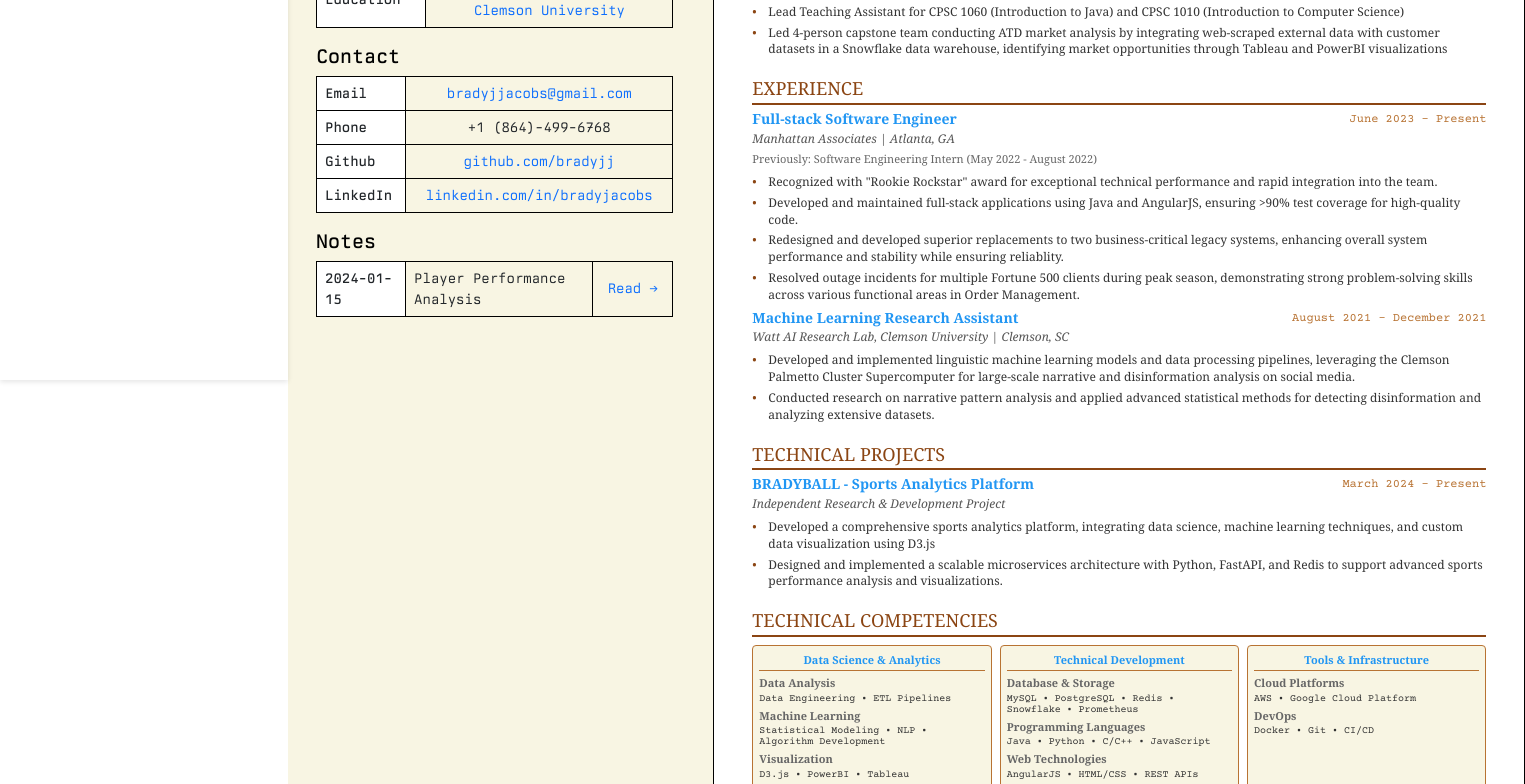
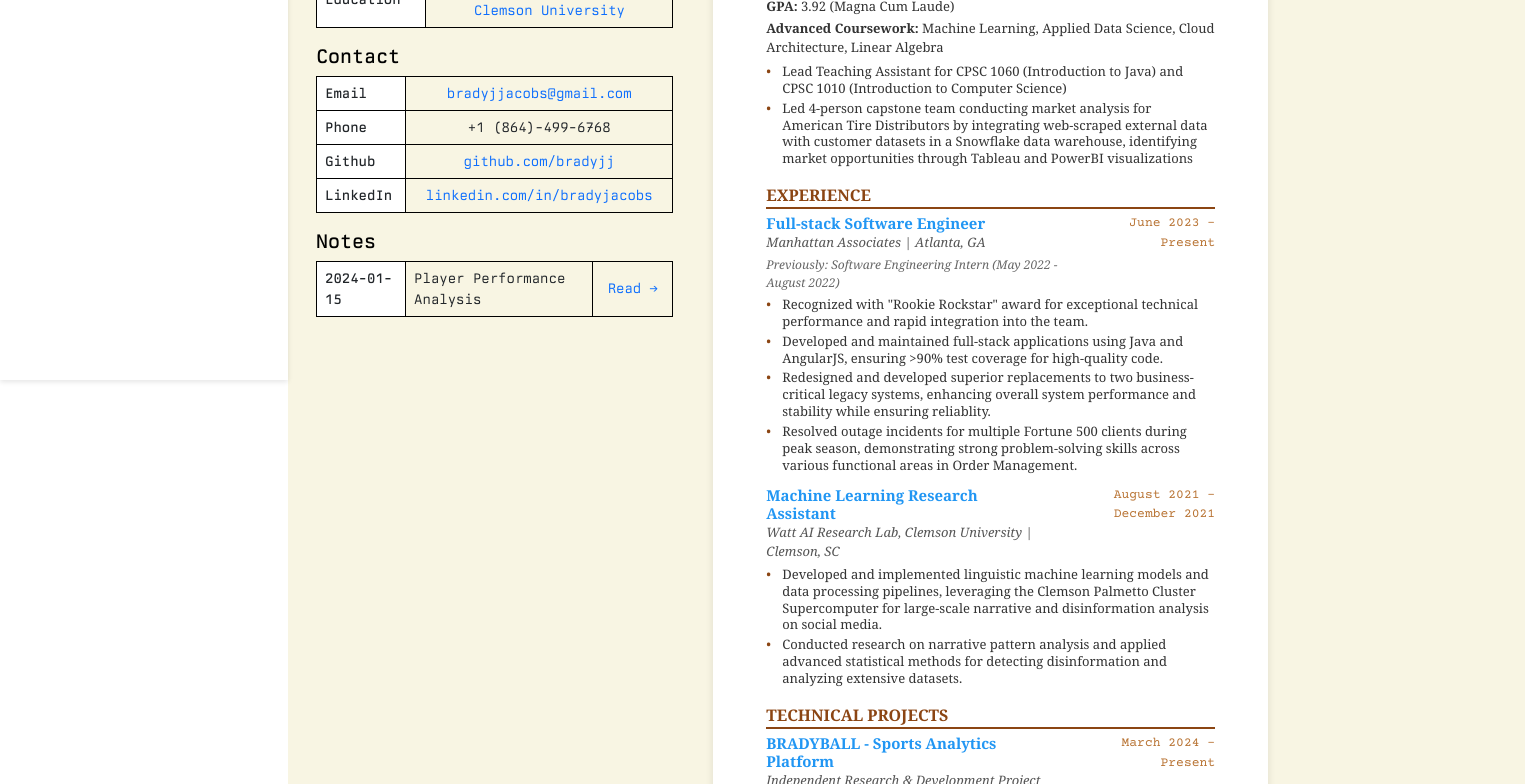
Before and after one commit to bradyjj/BRADYBALL-facade, an Angular app: page /about in a window 1280 px wide. Shown: the part 420-1204 px from the top of the page, 1525 px wide, since content can reach past the window. Built offline with nearby package versions, Linux system fonts and the light colour scheme; no server answers.

Commit message:
updated resume

```diff
--- a/src/app/BRADYBALL-about/components/resume/resume.component.html
+++ b/src/app/BRADYBALL-about/components/resume/resume.component.html
@@ -1,9 +1,12 @@
+<!-- Resume Actions -->
 <div class="resume-actions">
     <button class="btn btn-primary btn-sm mb-2" (click)="downloadPDF()">
       <i class="fas fa-download"></i> Download PDF
     </button>
   </div>
 
+  <!-- Resume Content -->
+  <div class="resume-container">
     <div class="vintage-resume" #resumeContent>
       <header>
         <h1>BRADY J. JACOBS</h1>
@@ -12,7 +15,7 @@
         </div>
       </header>
 
-    <section class="resume-section pt-1">
+      <section class="resume-section">
         <h2>EDUCATION</h2>
         <div class="content">
           <div class="flex-header">
@@ -44,13 +47,13 @@
 
       <section class="resume-section">
         <h2>EXPERIENCE</h2>
-        <div class="content" *ngFor="let job of experience">
-            <div class="flex-header">
+        <div class="content" *ngFor="let job of experience; let i = index">
+          <div class="flex-header" [ngClass]="{'experience-section-break': i > 0}">
             <div>
               <h3 class="title">{{job.title}}</h3>
               <div class="subtitle">{{job.company}} | {{job.location}}</div>
               <div *ngIf="job.previousRole" class="previous-position">
-                        Previously: Software Engineering Intern (May 2022 - August 2022)
+                Previously: {{job.previousRole}}
               </div>
             </div>
             <div class="date">{{job.date}}</div>
@@ -92,3 +95,4 @@
         </div>
       </section>
     </div>
+  </div>
--- a/src/app/BRADYBALL-about/components/resume/resume.component.scss
+++ b/src/app/BRADYBALL-about/components/resume/resume.component.scss
@@ -1,138 +1,181 @@
-$letter-width-px: 812; // 8.5in * 96dpi
-$letter-height-px: 1072; // 11in * 96dpi
-$page-margin: 38px; // 0.5in * 96dpi
+// Define A4 paper dimensions (in mm converted to px at 96 DPI)
+$a4-width: 210mm;
+$a4-height: 297mm;
+$page-margin: 14mm;
+
+:host {
+    display: block;
+}
+
+.resume-actions {
+    margin-bottom: 10px;
+    text-align: right;
+
+    button {
+        margin-left: 8px;
+    }
+}
+
+.resume-container {
+    display: flex;
+    justify-content: center;
+    width: 100%;
+    max-width: $a4-width;
+    margin: 0 auto;
+    padding: 0;
+}
 
 .vintage-resume {
-    width: #{$letter-width-px}px;
-    height: #{$letter-height-px}px;
+    width: $a4-width;
+    min-height: $a4-height;
     padding: $page-margin;
+    padding-top: 10mm;
+    /* Reduced top padding */
     background-color: white;
     color: #333;
     font-family: Georgia, serif;
     box-sizing: border-box;
-    border: 1px solid black;
+    border: none;
     display: flex;
     flex-direction: column;
     gap: 6px;
+    box-shadow: 0 4px 8px rgba(0, 0, 0, 0.1);
 }
 
+// Header section
 header {
     text-align: center;
-    margin-bottom: 12px;
+    margin-bottom: 14px;
     border-bottom: 2px solid #8B4513;
-    padding-bottom: 12px;
+    padding-bottom: 10px;
+
+    h1 {
+        color: #8B4513;
+        margin: 0 0 4px 0;
+        font-size: 28px;
+        line-height: 1.1;
     }
 
-header h1 {
-    color: #8B4513;
-    margin: 0 0 6px 0;
-    font-size: 24px;
-}
-
-header .contact-info {
+    .contact-info {
         font-size: 12px;
-    font-family: var(--font-courier-prime);
+        font-family: var(--font-courier-prime, 'Courier New', monospace);
         color: #555;
         display: flex;
         justify-content: center;
         gap: 12px;
     }
-
-.resume-section {
-    margin-bottom: 8px;
 }
 
-.resume-section h2 {
+// Section styling
+.resume-section {
+    margin-bottom: 9px;
+
+    &:last-child {
+        margin-bottom: 0;
+    }
+
+    h2 {
         color: #8B4513;
         border-bottom: 2px solid #8B4513;
-    margin: 0 0 6px 0;
-    padding-bottom: 3px;
-    font-size: 18px;
+        margin: 0 0 5px 0;
+        padding-bottom: 2px;
+        font-size: 16px;
+        font-weight: bold;
+    }
 }
 
+.content {
+    margin-bottom: 12px;
+
+    &:last-child {
+        margin-bottom: 0;
+    }
+}
+
+// Flex headers for sections with date alignment
 .flex-header {
     display: flex;
     justify-content: space-between;
     align-items: flex-start;
-    margin-bottom: 5px;
-}
+    margin-bottom: 4px;
 
-.flex-header h3 {
+    h3 {
         margin: 0;
         color: #2196F3;
         font-weight: bold;
-    font-size: 14px;
+        font-size: 15px;
     }
 
-.flex-header .subtitle {
+    .subtitle {
         font-style: italic;
         color: #555;
-    font-size: 12px;
-    margin-top: 2px;
+        font-size: 13px;
+        margin-top: 1px;
     }
 
-.dates-column {
-    text-align: right;
-    min-width: 180px;
-}
-
-.previous-position {
-    color: #666;
-    font-size: 11px;
-    margin-top: 3px;
-    margin-bottom: 1px;
-}
-
-.flex-header .date {
+    .date {
         color: #b87333;
-    font-size: 12px;
-    font-family: var(--font-courier-prime);
+        font-size: 13px;
+        font-family: var(--font-courier-prime, 'Courier New', monospace);
         min-width: 140px;
         text-align: right;
     }
+}
 
+.experience-section-break {
+    margin-top: 10px;
+}
+
+// Previous position styling
+.previous-position {
+    color: #666;
+    font-size: 12px;
+    margin-top: 3px;
+    font-style: italic;
+}
+
+// List styling
 ul {
-    margin: 6px 0;
+    margin: 4px 0;
     padding-left: 16px;
     list-style-type: none;
+
+    li {
+        margin-bottom: 3px;
+        font-size: 13px;
+        line-height: 1.3;
+        position: relative;
+
+        &:last-child {
+            margin-bottom: 0;
         }
 
-ul li {
-    margin-bottom: 4px;
-    font-size: 12px;
-    line-height: 1.4;
-    position: relative;
-}
-
-ul li:before {
+        &:before {
             content: "•";
             color: #8B4513;
             position: absolute;
             left: -16px;
         }
-
-.details {
-    margin-bottom: 6px;
-    font-size: 12px;
+    }
 }
 
-.details .gpa,
-.details .coursework {
-    margin-bottom: 3px;
+// Details section styling
+.details {
+    margin-bottom: 5px;
+    font-size: 13px;
+
+    .gpa,
+    .coursework {
+        margin-bottom: 2px;
+    }
 }
 
-.previous-role {
-    font-style: italic;
-    color: #666;
-    font-size: 12px;
-    margin-bottom: 6px;
-}
-
+// Skills grid
 .skills-grid {
     display: grid;
     grid-template-columns: repeat(3, 1fr);
     gap: 8px;
-    margin-top: 8px;
+    margin-top: 6px;
 }
 
 .skill-card {
@@ -140,61 +183,73 @@
     padding: 6px;
     border-radius: 4px;
     background-color: #f8f5e3;
-}
 
-.skill-card .skill-header {
+    .skill-header {
         font-weight: bold;
         color: #2196F3;
         margin-bottom: 4px;
         padding-bottom: 2px;
         border-bottom: 1px solid #b87333;
         text-align: center;
-    font-size: 11px;
+        font-size: 13px;
     }
 
-.skill-card .skill-category {
+    .skill-category {
         margin-bottom: 4px;
+
+        &:last-child {
+            margin-bottom: 0;
+        }
     }
 
-.skill-card .category-name {
+    .category-name {
         font-weight: bold;
         font-size: 11px;
         color: #666;
         margin-bottom: 1px;
     }
 
-.skill-card .skills-list {
-    font-size: 10px;
-    line-height: 1.1;
+    .skills-list {
+        font-size: 11px;
+        line-height: 1.2;
         color: #333;
-    font-family: var(--font-courier-prime);
+        font-family: var(--font-courier-prime, 'Courier New', monospace);
+    }
 }
 
-@page {
-    margin: 0;
-    padding: 0;
+// PDF export specific styles
+.pdf-export {
+    // Ensure colors are preserved
+    -webkit-print-color-adjust: exact !important;
+    print-color-adjust: exact !important;
+
+    // Keep clean for the PDF export
+    box-shadow: none !important;
+    border: none !important;
 }
 
+// Print media styles
 @media print {
     :host {
+        background: none;
         display: block;
-        background: none;
-        min-height: auto;
+        height: auto;
     }
 
-    body {
-        margin: 0 !important;
-        padding: 0 !important;
-        background: none !important;
+    .resume-actions {
+        display: none !important;
+    }
+
+    .resume-container {
+        max-width: 100%;
     }
 
     .vintage-resume {
-        margin: 0 auto !important;
-        box-shadow: none !important;
-    }
-
-    .download-section {
-        display: none !important;
+        border: none;
+        box-shadow: none;
+        margin: 0;
+        padding: $page-margin;
+        padding-top: 10mm;
     }
 
     * {
@@ -203,7 +258,7 @@
     }
 
     @page {
-        size: letter;
+        size: A4;
         margin: 0;
     }
 }
--- a/src/app/BRADYBALL-about/components/resume/resume.component.ts
+++ b/src/app/BRADYBALL-about/components/resume/resume.component.ts
@@ -1,6 +1,6 @@
 import { Component, ViewChild, ElementRef } from '@angular/core';
+import { jsPDF } from 'jspdf';
 import html2canvas from 'html2canvas';
-import jsPDF from 'jspdf';
 
 @Component({
   selector: 'resume',
@@ -26,12 +26,12 @@
     honors: 'Magna Cum Laude',
     highlights: [
       'Lead Teaching Assistant for CPSC 1060 (Introduction to Java) and CPSC 1010 (Introduction to Computer Science)',
-            'Led 4-person capstone team conducting ATD market analysis by integrating web-scraped external data with customer datasets in a Snowflake data warehouse, identifying market opportunities through Tableau and PowerBI visualizations'
+      'Led 4-person capstone team conducting market analysis for American Tire Distributors by integrating web-scraped external data with customer datasets in a Snowflake data warehouse, identifying market opportunities through Tableau and PowerBI visualizations'
     ],
     coursework: [
-            'Advanced Machine Learning',
+      'Machine Learning',
       'Applied Data Science',
-            'Cloud Computing Architecture',
+      'Cloud Architecture',
       'Linear Algebra',
     ]
   };
@@ -89,102 +89,46 @@
     }
   };
 
-    async printPDF() {
-        // Store original styles
-        const originalOverflow = document.body.style.overflow;
-        const originalBodyHeight = document.body.style.height;
-        const originalContentHeight = this.resumeContent.nativeElement.style.height;
+  async downloadPDF() {
+    const element = this.resumeContent.nativeElement;
+
+    // Set PDF export class
+    element.classList.add('pdf-export');
 
     try {
-            // Set fixed dimensions to force single page
-            document.body.style.overflow = 'hidden';
-            document.body.style.height = '11in';
-            this.resumeContent.nativeElement.style.height = '11in';
-
-            // Add print-specific class
-            this.resumeContent.nativeElement.classList.add('printing');
-
-            // Print
-            window.print();
-
-        } finally {
-            // Restore all original styles
-            document.body.style.overflow = originalOverflow;
-            document.body.style.height = originalBodyHeight;
-            this.resumeContent.nativeElement.style.height = originalContentHeight;
-            this.resumeContent.nativeElement.classList.remove('printing');
-        }
-    }
-
-    async downloadPDF() {
-        // Add a loading indicator or spinner here if desired
-        const resumeElement = this.resumeContent.nativeElement;
-
-        // Store original styles
-        const originalWidth = resumeElement.style.width;
-        const originalHeight = resumeElement.style.height;
-
-        try {
-            // Optional: Add print-specific CSS class for better PDF rendering
-            resumeElement.classList.add('for-pdf-export');
-
-            // Set specific width for better quality (letter size paper)
-            resumeElement.style.width = '8.5in';
-
-            // Create canvas from the DOM element
-            const canvas = await html2canvas(resumeElement, {
-                scale: 2, // Higher scale for better quality
+      // Use higher scale for better quality
+      const canvas = await html2canvas(element, {
+        scale: 2,
         useCORS: true,
         logging: false,
-                allowTaint: true,
-                backgroundColor: '#ffffff'
+        backgroundColor: '#FFFFFF',
+        // Match exact dimensions
+        width: element.offsetWidth,
+        height: element.offsetHeight
       });
 
-            // Calculate the height of the PDF based on the canvas ratio
-            const imgWidth = 210; // A4 width in mm (8.27 inches)
-            const pageHeight = 297; // A4 height in mm (11.69 inches)
+      // Create PDF with proper A4 dimensions
+      const pdf = new jsPDF({
+        orientation: 'portrait',
+        unit: 'mm',
+        format: 'a4'
+      });
+
+      // Calculate the width and height ratios to maintain aspect ratio
+      const imgWidth = 210; // A4 width in mm
       const imgHeight = (canvas.height * imgWidth) / canvas.width;
 
-            // Initialize PDF with A4 dimensions
-            const pdf = new jsPDF('p', 'mm', 'a4');
-            let position = 0;
-
-            // Add image to PDF (with potential multi-page support)
+      // Add the image to fill the page width
       const imgData = canvas.toDataURL('image/png');
-
-            // If resume fits on one page
-            if (imgHeight < pageHeight) {
       pdf.addImage(imgData, 'PNG', 0, 0, imgWidth, imgHeight);
-            } else {
-                // For multi-page support if needed
-                let heightLeft = imgHeight;
-                let currentPosition = 0;
-
-                // Add first page
-                pdf.addImage(imgData, 'PNG', 0, currentPosition, imgWidth, imgHeight);
-                heightLeft -= pageHeight;
-
-                // Add subsequent pages if content is longer
-                while (heightLeft > 0) {
-                    currentPosition = -pageHeight * (position + 1);
-                    pdf.addPage();
-                    pdf.addImage(imgData, 'PNG', 0, currentPosition, imgWidth, imgHeight);
-                    heightLeft -= pageHeight;
-                    position++;
-                }
-            }
 
       // Save the PDF
       pdf.save('Brady_Jacobs_Resume.pdf');
-
     } catch (error) {
       console.error('Error generating PDF:', error);
-            // Handle error - show user message
     } finally {
-            // Restore original styles
-            resumeElement.style.width = originalWidth;
-            resumeElement.style.height = originalHeight;
-            resumeElement.classList.remove('for-pdf-export');
+      // Remove temporary class
+      element.classList.remove('pdf-export');
     }
   }
 }
```
Also changed, not shown: src/app/BRADYBALL-about/components/about-screen/about-screen.component.ts (+1 -7 lines). Lines whose indentation alone changed are shown as unchanged.
